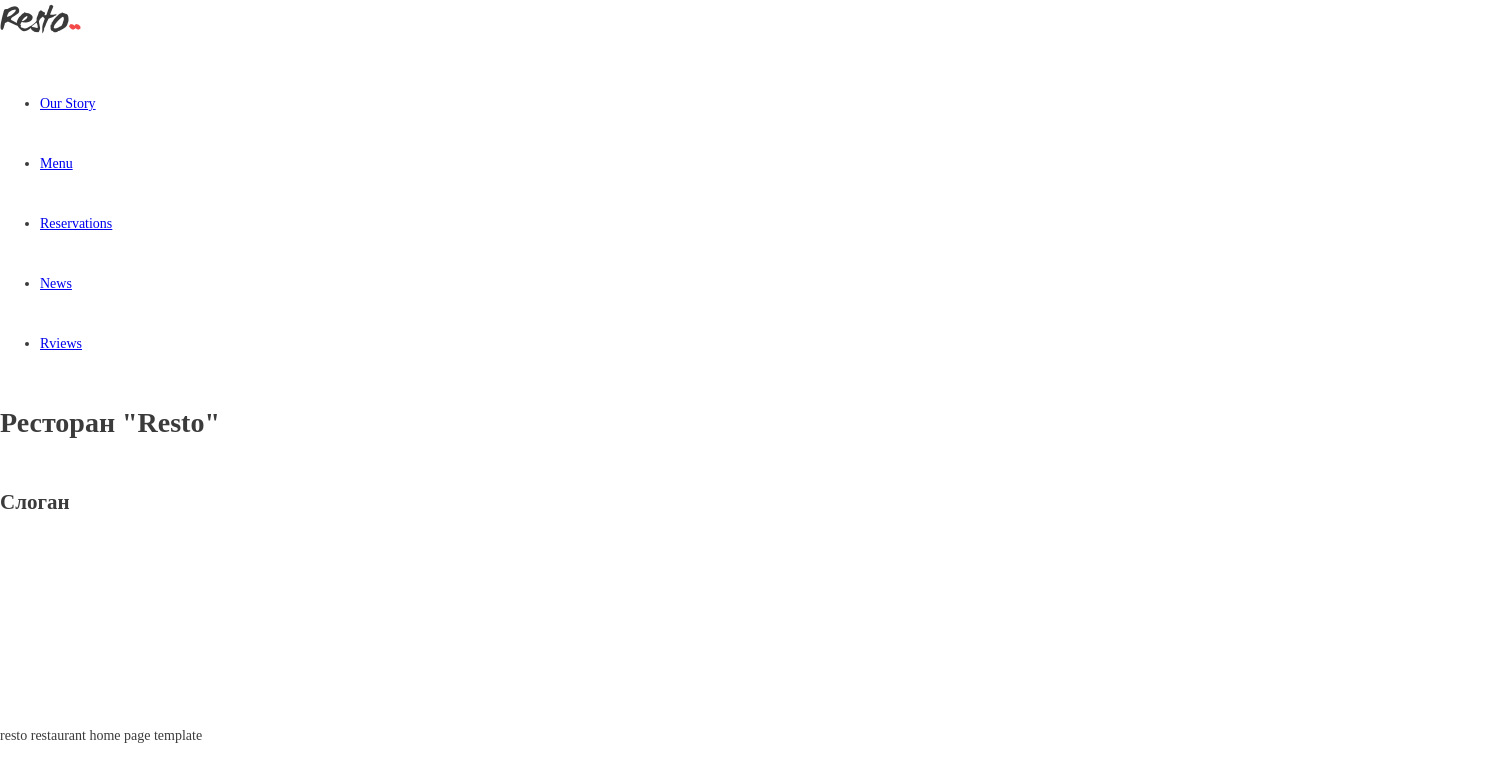
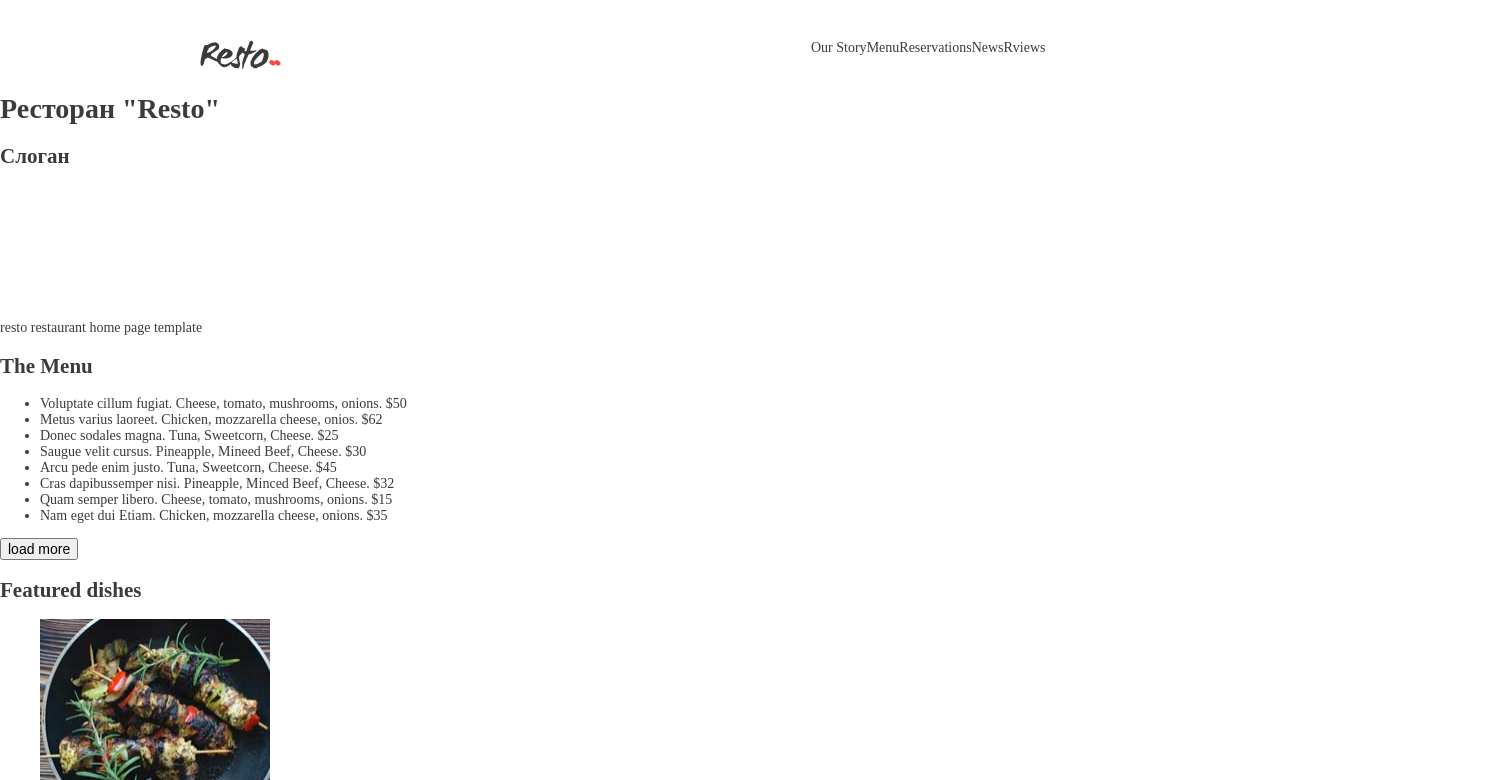
Before and after one commit to tuturusha/Resto, a plain HTML site: page index.html in a window 1280 px wide. Shown: the top 780 px of the page, 1500 px wide, since content can reach past the window. Drawn offline with Linux system fonts and the light colour scheme; files that its build step writes are made by us from their sources.

Commit message:
Add header, main-navigation

```diff
--- a/css/style.css
+++ b/css/style.css
@@ -2,9 +2,47 @@ body {
     margin: 0;
     padding: 0;
     font-family: aleo;
-    font-weight: bold;
     font-size: 14px;
-    line-height: 60px;
     font-weight: normal;
     color: #3b3b3b;
 }
+
+a {
+    text-decoration: none;
+}
+
+.container {
+    width: 1500px;
+    margin: 0 auto;
+}
+
+.main-navigation {
+    font-size: 14px;
+    color: #3b3b3b;
+    display: flex;
+    flex-direction: row;
+    justify-content: space-between;
+    padding: 0 200px;
+    padding-top: 40px;
+}
+
+.main-header-logo {
+}
+
+.site-navigation {
+    list-style: none;
+    margin: 0;
+    padding: 0;
+    color: #3b3b3b;
+    display: flex;
+    width: 489px;
+}
+
+.site-navigation-item {
+
+}
+
+.site-navigation-item a {
+    color: #3b3b3b;
+    line-height: 14px;
+}
--- a/index.html
+++ b/index.html
@@ -8,25 +8,26 @@
     <link href="css/normalize.css" rel="stylesheet">
   </head>
   <body>
+    <div class="container">
         <header class="main-header">
             <nav class="main-navigation">
                 <a class="main-header-logo">
                     <img src="./img/logo.png" width="81" height="30" alt="Логотип ресторана «Resto»">
                 </a>
                 <ul class="site-navigation">
-                <li>
+                    <li class="site-navigation-item">
                         <a href="history.html">Our Story</a>
                     </li>
-                <li>
+                    <li class="site-navigation-item">
                         <a href="menu.html">Menu</a>
                     </li>
-                <li>
+                    <li class="site-navigation-item">
                         <a href="reserv.html">Reservations</a>
                     </li>
-                <li>
+                    <li class="site-navigation-item">
                         <a href="news.html">News</a>
                     </li>
-                <li>
+                    <li class="site-navigation-item">
                         <a href="rviews">Rviews</a>
                     </li>
                 </ul>
@@ -159,5 +160,6 @@
                 <div>Find More at Pixelhint.com</div>
             </p>
         </footer>
+    </div>
   </body>
 </html>
```
Lines whose indentation alone changed are shown as unchanged.
